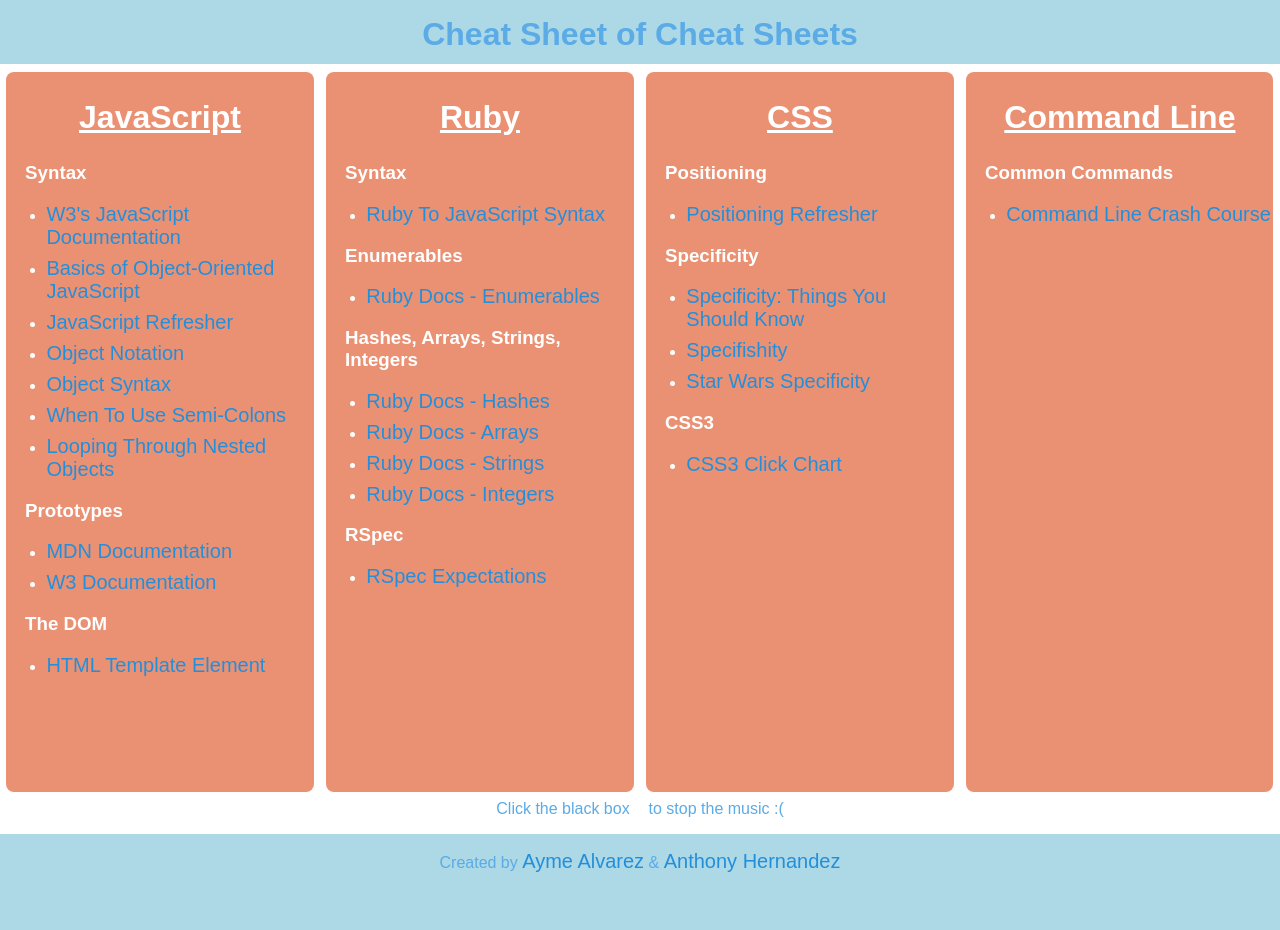
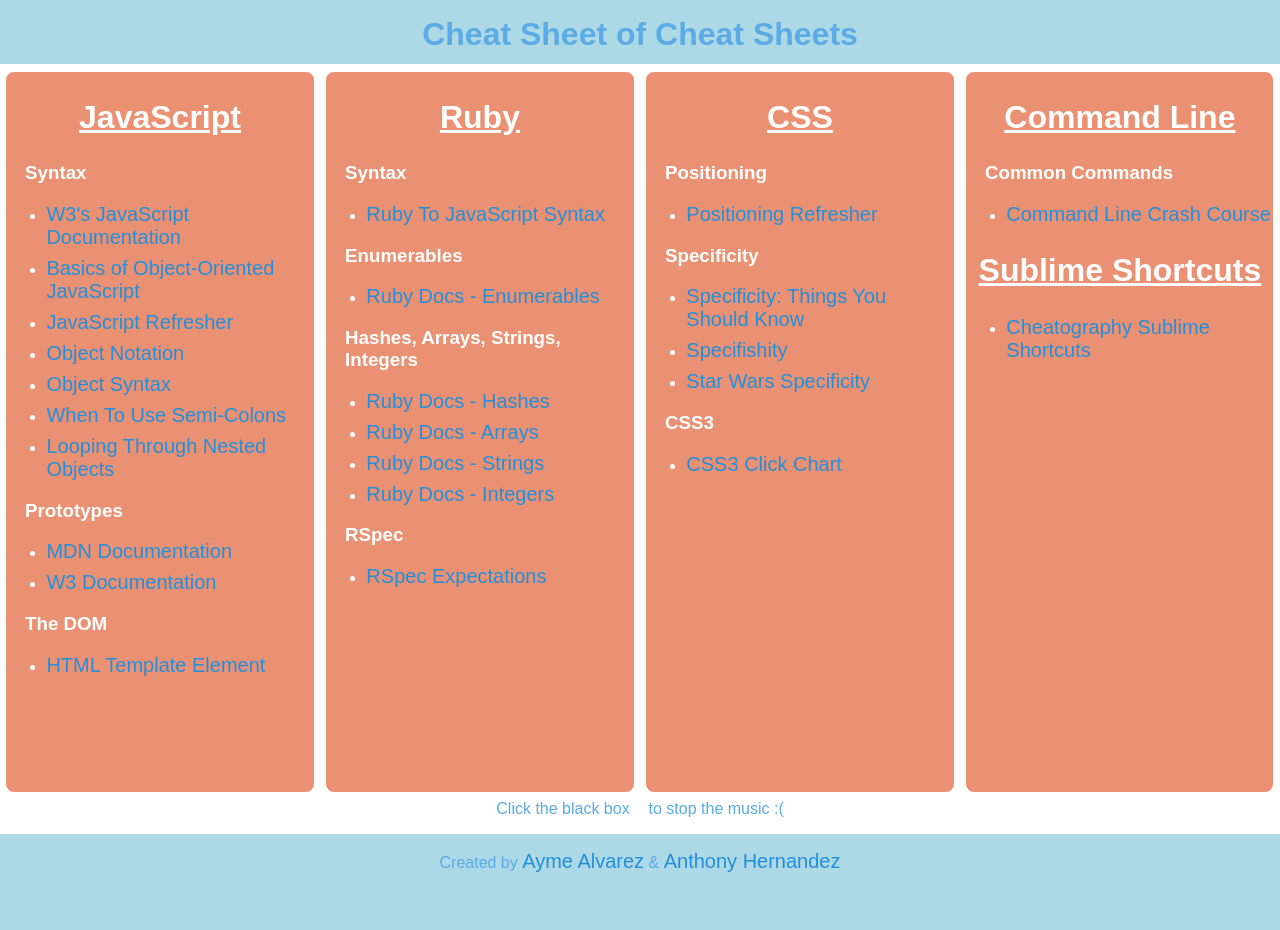
Before and after one commit to aymeviviana/aymeviviana.github.io, a plain HTML site: page cheat-sheet.html in a window 1280 px wide. Drawn offline with Linux system fonts and the light colour scheme; grey boxes are pictures that could not be loaded.

Commit message:
Publish update to cheat sheet

```diff
--- a/cheat-sheet.html
+++ b/cheat-sheet.html
@@ -99,9 +99,17 @@
             <a href="http://cli.learncodethehardway.org/book/" target="_blank">Command Line Crash Course</a>
           </li>
         </ul>
+        <h2>Sublime Shortcuts</h2>
+        <ul>
+          <li>
+            <a href="http://www.cheatography.com/example42/cheat-sheets/sublime-text-2-shortcuts-os-x/">Cheatography Sublime Shortcuts</a>
+          </li>
+        </ul>
+        <h3></h3>
       </section>
     </div>
     <p class="music">Click the black box <iframe width="10" height="10" src="https://www.youtube.com/embed/fnyEi4qeuAk?autoplay=1" frameborder="0"></iframe> to stop the music :(</p>
+
     <footer>
       Created by <a href="http://aymeviviana.github.io">Ayme Alvarez</a> &amp; <a href="http://tonytino.github.io/">Anthony Hernandez</a>
     </footer>
```
